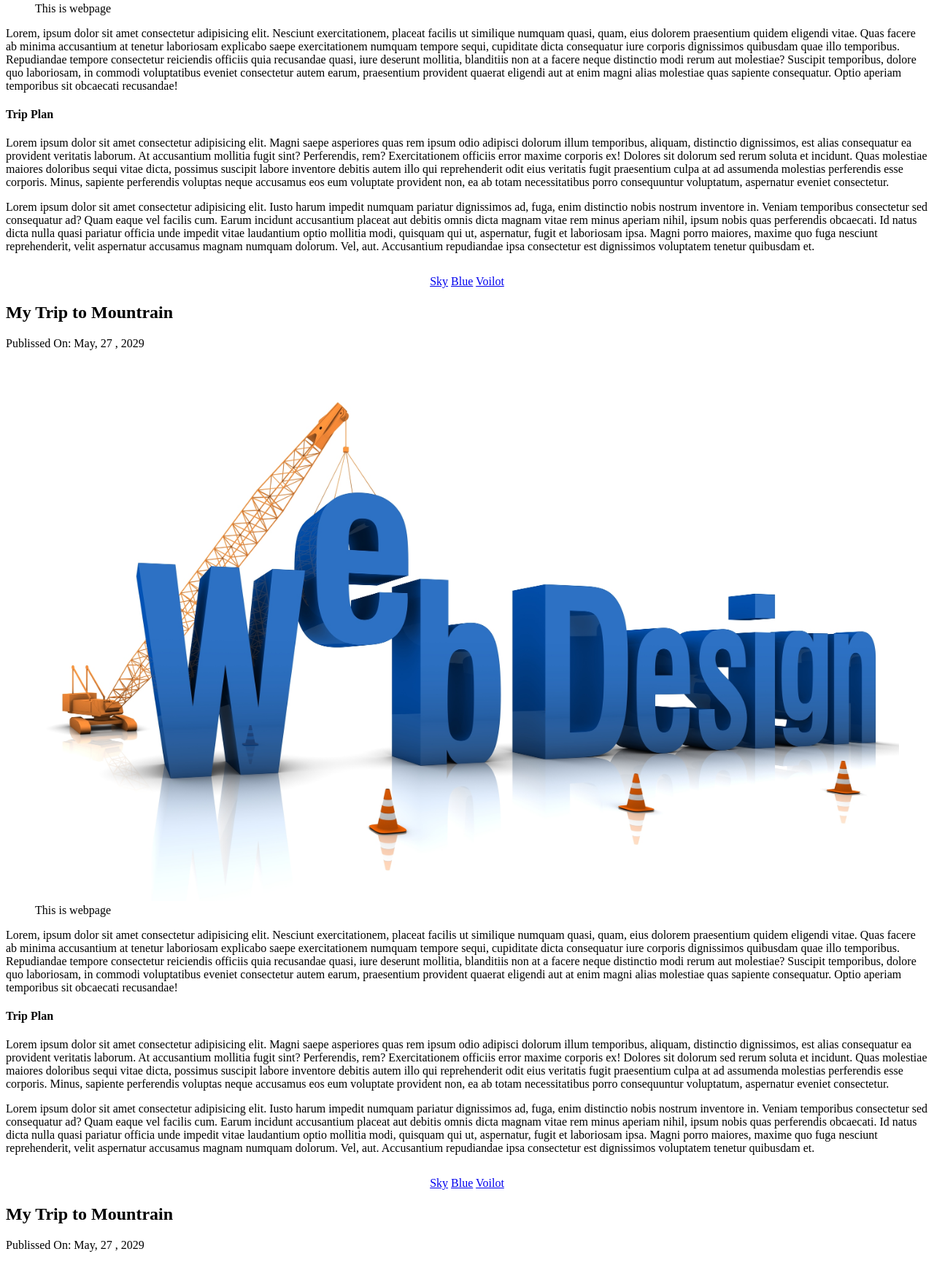
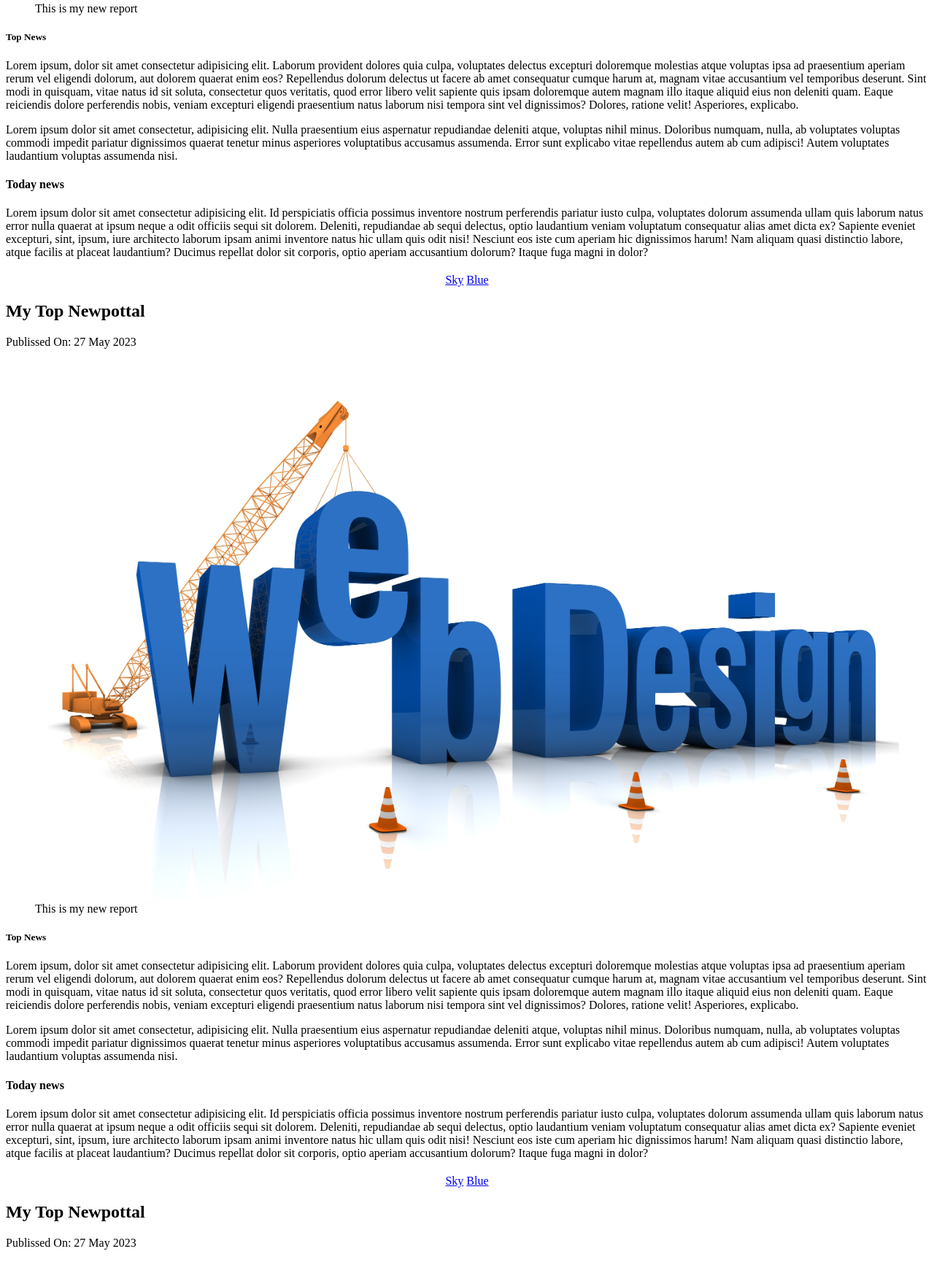
Before and after one commit to salmanpolok11/my-fourth-repo, a plain HTML site: page bolg/index.html in a window 1280 px wide. Shown: the part 875-2620 px from the top of the page at 73% size. Drawn offline with Linux system fonts and the light colour scheme.

Commit message:
new content add

```diff
--- a/bolg/index.html
+++ b/bolg/index.html
@@ -12,8 +12,8 @@
          <nav>
             <ul>
                 <li><a href="#">Home</a></li>
-                <li><a href="#">Blog</a></li>
-                <li><a href="#">About</a></li>
+                <li><a href="#">Home</a></li>
+                <li><a href="#">Home</a></li>
             </ul>
          </nav>
      </header>
@@ -21,85 +21,122 @@
      <main>
           <article>
             <header>
-                  <h2>My Trip to Mountrain</h2>
-                  <p>Publissed On: <time datetime="29-05-2029"> May, 27 , 2029 </time></p>
-            </header>
+                  <h2>My Top Newpottal</h2>
+                  <p>Publissed On:<time datetime="27-05-2023"> 27 May 2023 </time> </p>
                   <figure>
                        <img width="100%" src="/img/web.jpg" alt="">
-                <figcaption>This is webpage</figcaption>
+                       <figcaption> This is my new report</figcaption>
                   </figure>
                   <section>
-                <p>Lorem, ipsum dolor sit amet consectetur adipisicing elit. Nesciunt exercitationem, placeat facilis ut similique numquam quasi, quam, eius dolorem praesentium quidem eligendi vitae. Quas facere ab minima accusantium at tenetur laboriosam explicabo saepe exercitationem numquam tempore sequi, cupiditate dicta consequatur iure corporis dignissimos quibusdam quae illo temporibus. Repudiandae tempore consectetur reiciendis officiis quia recusandae quasi, iure deserunt mollitia, blanditiis non at a facere neque distinctio modi rerum aut molestiae? Suscipit temporibus, dolore quo laboriosam, in commodi voluptatibus eveniet consectetur autem earum, praesentium provident quaerat eligendi aut at enim magni alias molestiae quas sapiente consequatur. Optio aperiam temporibus sit obcaecati recusandae!</p>
+                     <h5>Top News</h5>
+                     <p>Lorem ipsum, dolor sit amet consectetur adipisicing elit. Laborum provident dolores quia culpa, voluptates delectus excepturi doloremque molestias atque voluptas ipsa ad praesentium aperiam rerum vel eligendi dolorum, aut dolorem quaerat enim eos? Repellendus dolorum delectus ut facere ab amet consequatur cumque harum at, magnam vitae accusantium vel temporibus deserunt. Sint modi in quisquam, vitae natus id sit soluta, consectetur quos veritatis, quod error libero velit sapiente quis ipsam doloremque autem magnam illo itaque aliquid eius non deleniti quam. Eaque reiciendis dolore perferendis nobis, veniam excepturi eligendi praesentium natus laborum nisi tempora sint vel dignissimos? Dolores, ratione velit! Asperiores, explicabo.</p>
+
+                     <p>
+                        Lorem ipsum dolor sit amet consectetur, adipisicing elit. Nulla praesentium eius aspernatur repudiandae deleniti atque, voluptas nihil minus. Doloribus numquam, nulla, ab voluptates voluptas commodi impedit pariatur dignissimos quaerat tenetur minus asperiores voluptatibus accusamus assumenda. Error sunt explicabo vitae repellendus autem ab cum adipisci! Autem voluptates laudantium voluptas assumenda nisi.
+                     </p>
                   </section>
                 <section>
-                    <h4>Trip Plan</h4>
-                    <p>Lorem ipsum dolor sit amet consectetur adipisicing elit. Magni saepe asperiores quas rem ipsum odio adipisci dolorum illum temporibus, aliquam, distinctio dignissimos, est alias consequatur ea provident veritatis laborum. At accusantium mollitia fugit sint? Perferendis, rem? Exercitationem officiis error maxime corporis ex! Dolores sit dolorum sed rerum soluta et incidunt. Quas molestiae maiores doloribus sequi vitae dicta, possimus suscipit labore inventore debitis autem illo qui reprehenderit odit eius veritatis fugit praesentium culpa at ad assumenda molestias perferendis esse corporis. Minus, sapiente perferendis voluptas neque accusamus eos eum voluptate provident non, ea ab totam necessitatibus porro consequuntur voluptatum, aspernatur eveniet consectetur.</p>
-                    <p>Lorem ipsum dolor sit amet consectetur adipisicing elit. Iusto harum impedit numquam pariatur dignissimos ad, fuga, enim distinctio nobis nostrum inventore in. Veniam temporibus consectetur sed consequatur ad? Quam eaque vel facilis cum. Earum incidunt accusantium placeat aut debitis omnis dicta magnam vitae rem minus aperiam nihil, ipsum nobis quas perferendis obcaecati. Id natus dicta nulla quasi pariatur officia unde impedit vitae laudantium optio mollitia modi, quisquam qui ut, aspernatur, fugit et laboriosam ipsa. Magni porro maiores, maxime quo fuga nesciunt reprehenderit, velit aspernatur accusamus magnam numquam dolorum. Vel, aut. Accusantium repudiandae ipsa consectetur est dignissimos voluptatem tenetur quibusdam et.</p>
+                    <h4>Today news</h4>
+                    <p>Lorem ipsum dolor sit amet consectetur adipisicing elit. Id perspiciatis officia possimus inventore nostrum perferendis pariatur iusto culpa, voluptates dolorum assumenda ullam quis laborum natus error nulla quaerat at ipsum neque a odit officiis sequi sit dolorem. Deleniti, repudiandae ab sequi delectus, optio laudantium veniam voluptatum consequatur alias amet dicta ex? Sapiente eveniet excepturi, sint, ipsum, iure architecto laborum ipsam animi inventore natus hic ullam quis odit nisi! Nesciunt eos iste cum aperiam hic dignissimos harum! Nam aliquam quasi distinctio labore, atque facilis at placeat laudantium? Ducimus repellat dolor sit corporis, optio aperiam accusantium dolorum? Itaque fuga magni in dolor?</p>
                 </section>
                 <footer>
                     <p>
                         <a href="#">Sky</a>
                         <a href="#">Blue</a>
-                     <a href="#"> Voilot </a>
                     </p>
                 </footer>
+            </header>
           </article>
           <article>
             <header>
-              <h2>My Trip to Mountrain</h2>
-              <p>Publissed On: <time datetime="29-05-2029"> May, 27 , 2029 </time></p>
-        </header>
+                  <h2>My Top Newpottal</h2>
+                  <p>Publissed On:<time datetime="27-05-2023"> 27 May 2023 </time> </p>
                   <figure>
                        <img width="100%" src="/img/web.jpg" alt="">
-            <figcaption>This is webpage</figcaption>
+                       <figcaption> This is my new report</figcaption>
                   </figure>
                   <section>
-            <p>Lorem, ipsum dolor sit amet consectetur adipisicing elit. Nesciunt exercitationem, placeat facilis ut similique numquam quasi, quam, eius dolorem praesentium quidem eligendi vitae. Quas facere ab minima accusantium at tenetur laboriosam explicabo saepe exercitationem numquam tempore sequi, cupiditate dicta consequatur iure corporis dignissimos quibusdam quae illo temporibus. Repudiandae tempore consectetur reiciendis officiis quia recusandae quasi, iure deserunt mollitia, blanditiis non at a facere neque distinctio modi rerum aut molestiae? Suscipit temporibus, dolore quo laboriosam, in commodi voluptatibus eveniet consectetur autem earum, praesentium provident quaerat eligendi aut at enim magni alias molestiae quas sapiente consequatur. Optio aperiam temporibus sit obcaecati recusandae!</p>
+                     <h5>Top News</h5>
+                     <p>Lorem ipsum, dolor sit amet consectetur adipisicing elit. Laborum provident dolores quia culpa, voluptates delectus excepturi doloremque molestias atque voluptas ipsa ad praesentium aperiam rerum vel eligendi dolorum, aut dolorem quaerat enim eos? Repellendus dolorum delectus ut facere ab amet consequatur cumque harum at, magnam vitae accusantium vel temporibus deserunt. Sint modi in quisquam, vitae natus id sit soluta, consectetur quos veritatis, quod error libero velit sapiente quis ipsam doloremque autem magnam illo itaque aliquid eius non deleniti quam. Eaque reiciendis dolore perferendis nobis, veniam excepturi eligendi praesentium natus laborum nisi tempora sint vel dignissimos? Dolores, ratione velit! Asperiores, explicabo.</p>
+
+                     <p>
+                        Lorem ipsum dolor sit amet consectetur, adipisicing elit. Nulla praesentium eius aspernatur repudiandae deleniti atque, voluptas nihil minus. Doloribus numquam, nulla, ab voluptates voluptas commodi impedit pariatur dignissimos quaerat tenetur minus asperiores voluptatibus accusamus assumenda. Error sunt explicabo vitae repellendus autem ab cum adipisci! Autem voluptates laudantium voluptas assumenda nisi.
+                     </p>
                   </section>
                 <section>
-                <h4>Trip Plan</h4>
-                <p>Lorem ipsum dolor sit amet consectetur adipisicing elit. Magni saepe asperiores quas rem ipsum odio adipisci dolorum illum temporibus, aliquam, distinctio dignissimos, est alias consequatur ea provident veritatis laborum. At accusantium mollitia fugit sint? Perferendis, rem? Exercitationem officiis error maxime corporis ex! Dolores sit dolorum sed rerum soluta et incidunt. Quas molestiae maiores doloribus sequi vitae dicta, possimus suscipit labore inventore debitis autem illo qui reprehenderit odit eius veritatis fugit praesentium culpa at ad assumenda molestias perferendis esse corporis. Minus, sapiente perferendis voluptas neque accusamus eos eum voluptate provident non, ea ab totam necessitatibus porro consequuntur voluptatum, aspernatur eveniet consectetur.</p>
-                <p>Lorem ipsum dolor sit amet consectetur adipisicing elit. Iusto harum impedit numquam pariatur dignissimos ad, fuga, enim distinctio nobis nostrum inventore in. Veniam temporibus consectetur sed consequatur ad? Quam eaque vel facilis cum. Earum incidunt accusantium placeat aut debitis omnis dicta magnam vitae rem minus aperiam nihil, ipsum nobis quas perferendis obcaecati. Id natus dicta nulla quasi pariatur officia unde impedit vitae laudantium optio mollitia modi, quisquam qui ut, aspernatur, fugit et laboriosam ipsa. Magni porro maiores, maxime quo fuga nesciunt reprehenderit, velit aspernatur accusamus magnam numquam dolorum. Vel, aut. Accusantium repudiandae ipsa consectetur est dignissimos voluptatem tenetur quibusdam et.</p>
+                    <h4>Today news</h4>
+                    <p>Lorem ipsum dolor sit amet consectetur adipisicing elit. Id perspiciatis officia possimus inventore nostrum perferendis pariatur iusto culpa, voluptates dolorum assumenda ullam quis laborum natus error nulla quaerat at ipsum neque a odit officiis sequi sit dolorem. Deleniti, repudiandae ab sequi delectus, optio laudantium veniam voluptatum consequatur alias amet dicta ex? Sapiente eveniet excepturi, sint, ipsum, iure architecto laborum ipsam animi inventore natus hic ullam quis odit nisi! Nesciunt eos iste cum aperiam hic dignissimos harum! Nam aliquam quasi distinctio labore, atque facilis at placeat laudantium? Ducimus repellat dolor sit corporis, optio aperiam accusantium dolorum? Itaque fuga magni in dolor?</p>
                 </section>
                 <footer>
                     <p>
                         <a href="#">Sky</a>
                         <a href="#">Blue</a>
-                 <a href="#"> Voilot </a>
                     </p>
                 </footer>
+            </header>
           </article>
           <article>
             <header>
-              <h2>My Trip to Mountrain</h2>
-              <p>Publissed On: <time datetime="29-05-2029"> May, 27 , 2029 </time></p>
-        </header>
+                  <h2>My Top Newpottal</h2>
+                  <p>Publissed On:<time datetime="27-05-2023"> 27 May 2023 </time> </p>
                   <figure>
                        <img width="100%" src="/img/web.jpg" alt="">
-            <figcaption>This is webpage</figcaption>
+                       <figcaption> This is my new report</figcaption>
                   </figure>
                   <section>
-            <p>Lorem, ipsum dolor sit amet consectetur adipisicing elit. Nesciunt exercitationem, placeat facilis ut similique numquam quasi, quam, eius dolorem praesentium quidem eligendi vitae. Quas facere ab minima accusantium at tenetur laboriosam explicabo saepe exercitationem numquam tempore sequi, cupiditate dicta consequatur iure corporis dignissimos quibusdam quae illo temporibus. Repudiandae tempore consectetur reiciendis officiis quia recusandae quasi, iure deserunt mollitia, blanditiis non at a facere neque distinctio modi rerum aut molestiae? Suscipit temporibus, dolore quo laboriosam, in commodi voluptatibus eveniet consectetur autem earum, praesentium provident quaerat eligendi aut at enim magni alias molestiae quas sapiente consequatur. Optio aperiam temporibus sit obcaecati recusandae!</p>
+                     <h5>Top News</h5>
+                     <p>Lorem ipsum, dolor sit amet consectetur adipisicing elit. Laborum provident dolores quia culpa, voluptates delectus excepturi doloremque molestias atque voluptas ipsa ad praesentium aperiam rerum vel eligendi dolorum, aut dolorem quaerat enim eos? Repellendus dolorum delectus ut facere ab amet consequatur cumque harum at, magnam vitae accusantium vel temporibus deserunt. Sint modi in quisquam, vitae natus id sit soluta, consectetur quos veritatis, quod error libero velit sapiente quis ipsam doloremque autem magnam illo itaque aliquid eius non deleniti quam. Eaque reiciendis dolore perferendis nobis, veniam excepturi eligendi praesentium natus laborum nisi tempora sint vel dignissimos? Dolores, ratione velit! Asperiores, explicabo.</p>
+
+                     <p>
+                        Lorem ipsum dolor sit amet consectetur, adipisicing elit. Nulla praesentium eius aspernatur repudiandae deleniti atque, voluptas nihil minus. Doloribus numquam, nulla, ab voluptates voluptas commodi impedit pariatur dignissimos quaerat tenetur minus asperiores voluptatibus accusamus assumenda. Error sunt explicabo vitae repellendus autem ab cum adipisci! Autem voluptates laudantium voluptas assumenda nisi.
+                     </p>
                   </section>
                 <section>
-                <h4>Trip Plan</h4>
-                <p>Lorem ipsum dolor sit amet consectetur adipisicing elit. Magni saepe asperiores quas rem ipsum odio adipisci dolorum illum temporibus, aliquam, distinctio dignissimos, est alias consequatur ea provident veritatis laborum. At accusantium mollitia fugit sint? Perferendis, rem? Exercitationem officiis error maxime corporis ex! Dolores sit dolorum sed rerum soluta et incidunt. Quas molestiae maiores doloribus sequi vitae dicta, possimus suscipit labore inventore debitis autem illo qui reprehenderit odit eius veritatis fugit praesentium culpa at ad assumenda molestias perferendis esse corporis. Minus, sapiente perferendis voluptas neque accusamus eos eum voluptate provident non, ea ab totam necessitatibus porro consequuntur voluptatum, aspernatur eveniet consectetur.</p>
-                <p>Lorem ipsum dolor sit amet consectetur adipisicing elit. Iusto harum impedit numquam pariatur dignissimos ad, fuga, enim distinctio nobis nostrum inventore in. Veniam temporibus consectetur sed consequatur ad? Quam eaque vel facilis cum. Earum incidunt accusantium placeat aut debitis omnis dicta magnam vitae rem minus aperiam nihil, ipsum nobis quas perferendis obcaecati. Id natus dicta nulla quasi pariatur officia unde impedit vitae laudantium optio mollitia modi, quisquam qui ut, aspernatur, fugit et laboriosam ipsa. Magni porro maiores, maxime quo fuga nesciunt reprehenderit, velit aspernatur accusamus magnam numquam dolorum. Vel, aut. Accusantium repudiandae ipsa consectetur est dignissimos voluptatem tenetur quibusdam et.</p>
+                    <h4>Today news</h4>
+                    <p>Lorem ipsum dolor sit amet consectetur adipisicing elit. Id perspiciatis officia possimus inventore nostrum perferendis pariatur iusto culpa, voluptates dolorum assumenda ullam quis laborum natus error nulla quaerat at ipsum neque a odit officiis sequi sit dolorem. Deleniti, repudiandae ab sequi delectus, optio laudantium veniam voluptatum consequatur alias amet dicta ex? Sapiente eveniet excepturi, sint, ipsum, iure architecto laborum ipsam animi inventore natus hic ullam quis odit nisi! Nesciunt eos iste cum aperiam hic dignissimos harum! Nam aliquam quasi distinctio labore, atque facilis at placeat laudantium? Ducimus repellat dolor sit corporis, optio aperiam accusantium dolorum? Itaque fuga magni in dolor?</p>
                 </section>
                 <footer>
                     <p>
                         <a href="#">Sky</a>
                         <a href="#">Blue</a>
-                 <a href="#"> Voilot </a>
                     </p>
                 </footer>
+            </header>
+          </article>
+          <article>
+            <header>
+                  <h2>My Top Newpottal</h2>
+                  <p>Publissed On:<time datetime="27-05-2023"> 27 May 2023 </time> </p>
+                  <figure>
+                       <img width="100%" src="/img/web.jpg" alt="">
+                       <figcaption> This is my new report</figcaption>
+                  </figure>
+                  <section>
+                     <h5>Top News</h5>
+                     <p>Lorem ipsum, dolor sit amet consectetur adipisicing elit. Laborum provident dolores quia culpa, voluptates delectus excepturi doloremque molestias atque voluptas ipsa ad praesentium aperiam rerum vel eligendi dolorum, aut dolorem quaerat enim eos? Repellendus dolorum delectus ut facere ab amet consequatur cumque harum at, magnam vitae accusantium vel temporibus deserunt. Sint modi in quisquam, vitae natus id sit soluta, consectetur quos veritatis, quod error libero velit sapiente quis ipsam doloremque autem magnam illo itaque aliquid eius non deleniti quam. Eaque reiciendis dolore perferendis nobis, veniam excepturi eligendi praesentium natus laborum nisi tempora sint vel dignissimos? Dolores, ratione velit! Asperiores, explicabo.</p>
+
+                     <p>
+                        Lorem ipsum dolor sit amet consectetur, adipisicing elit. Nulla praesentium eius aspernatur repudiandae deleniti atque, voluptas nihil minus. Doloribus numquam, nulla, ab voluptates voluptas commodi impedit pariatur dignissimos quaerat tenetur minus asperiores voluptatibus accusamus assumenda. Error sunt explicabo vitae repellendus autem ab cum adipisci! Autem voluptates laudantium voluptas assumenda nisi.
+                     </p>
+                  </section>
+                <section>
+                    <h4>Today news</h4>
+                    <p>Lorem ipsum dolor sit amet consectetur adipisicing elit. Id perspiciatis officia possimus inventore nostrum perferendis pariatur iusto culpa, voluptates dolorum assumenda ullam quis laborum natus error nulla quaerat at ipsum neque a odit officiis sequi sit dolorem. Deleniti, repudiandae ab sequi delectus, optio laudantium veniam voluptatum consequatur alias amet dicta ex? Sapiente eveniet excepturi, sint, ipsum, iure architecto laborum ipsam animi inventore natus hic ullam quis odit nisi! Nesciunt eos iste cum aperiam hic dignissimos harum! Nam aliquam quasi distinctio labore, atque facilis at placeat laudantium? Ducimus repellat dolor sit corporis, optio aperiam accusantium dolorum? Itaque fuga magni in dolor?</p>
+                </section>
+                <footer>
+                    <p>
+                        <a href="#">Sky</a>
+                        <a href="#">Blue</a>
+                    </p>
+                </footer>
+            </header>
           </article>
      </main>
 
      <footer>
            <p>
               <small>
-                    &copy; All Right reword
+                    &copy; 2023 All Rights Reserved.
               </small>
            </p>
      </footer>
--- a/style/style.css
+++ b/style/style.css
@@ -1,12 +1,11 @@
 nav > ul > li{
     display: inline;
-    margin-right:  20px;
-
+    margin-right: 20px;
 }
 nav li > a{
      text-decoration: none;
 }
 footer{
-        text-align:center;
-         margin-top: 30px;
+       text-align: center;
+       margin-top: 20px;
 }
```
Lines whose indentation alone changed are shown as unchanged.
